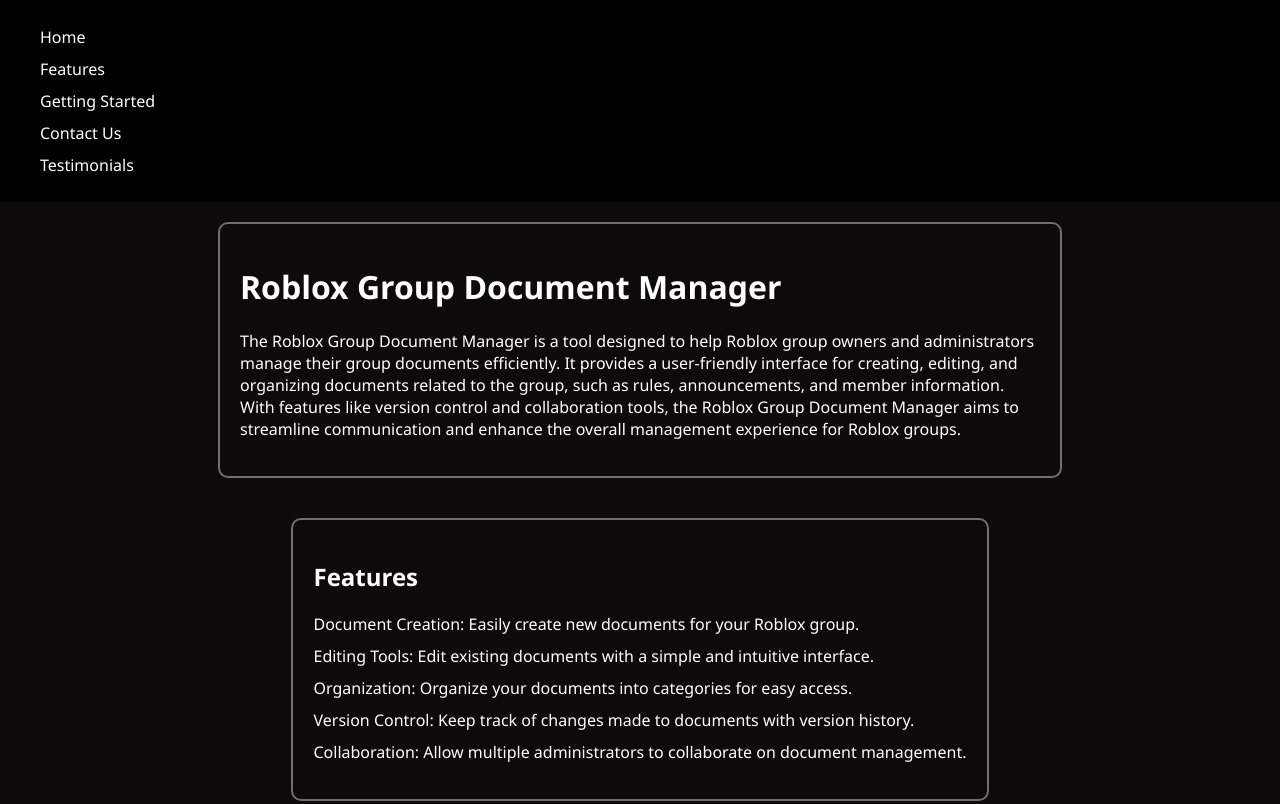
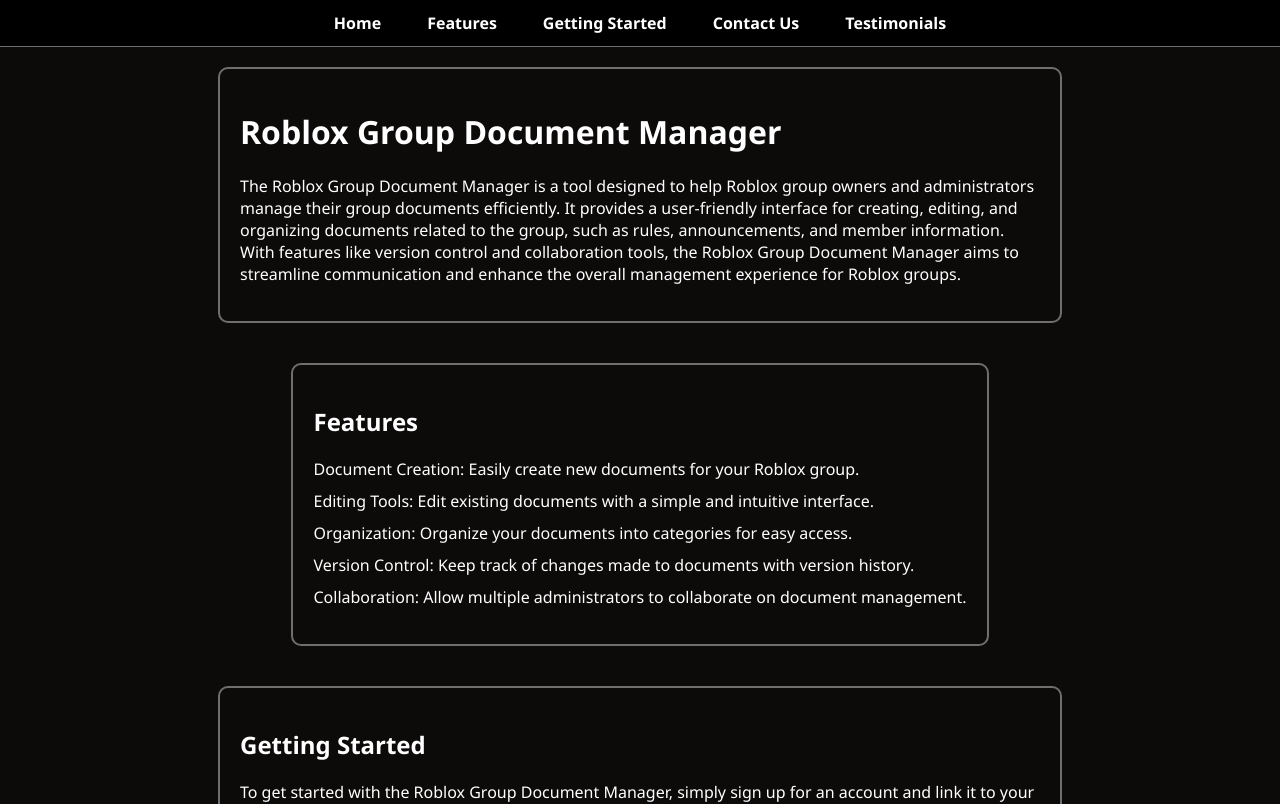
Before and after one commit to CamoBlamo/RBLXDOCMANAGER, a Next.js app: page / in a window 1280 px wide. Shown: the top 804 px of the page. Built offline with nearby package versions, Linux system fonts and the light colour scheme.

Commit message:
change styling

```diff
--- a/src/app/globals.css
+++ b/src/app/globals.css
@@ -111,19 +111,41 @@
   text-decoration: underline;
 }
 .Topbar {
+  position: sticky;
+  top: 0;
+  z-index: 1000;
+  width: 100%;
+  box-sizing: border-box;
   background-color: var(--primary-color);
-  color: var(--text-color);
+  border-bottom: 1px solid var(--border-color);
+  padding: 12px 24px;
+}
+
+.Topbar nav ul {
+  margin: 0;
+  padding: 0;
+  list-style: none;
   display: flex;
-  justify-content: space-between;
+  justify-content: center;
   align-items: center;
-  padding: 10px 20px;
+  gap: 22px;
 }
+
+.Topbar nav li {
+  margin: 0;
+}
+
 .Topbar a {
   color: var(--text-color);
   text-decoration: none;
-  font-weight: 500;
-  margin-left: 20px;
+  font-weight: 600;
+  margin-left: 0;
+  padding: 8px 12px;
+  border-radius: 8px;
+  transition: background-color 0.2s ease;
 }
+
 .Topbar a:hover {
-  text-decoration: underline;
+  background-color: rgba(255, 255, 255, 0.12);
+  text-decoration: none;
 }
```
